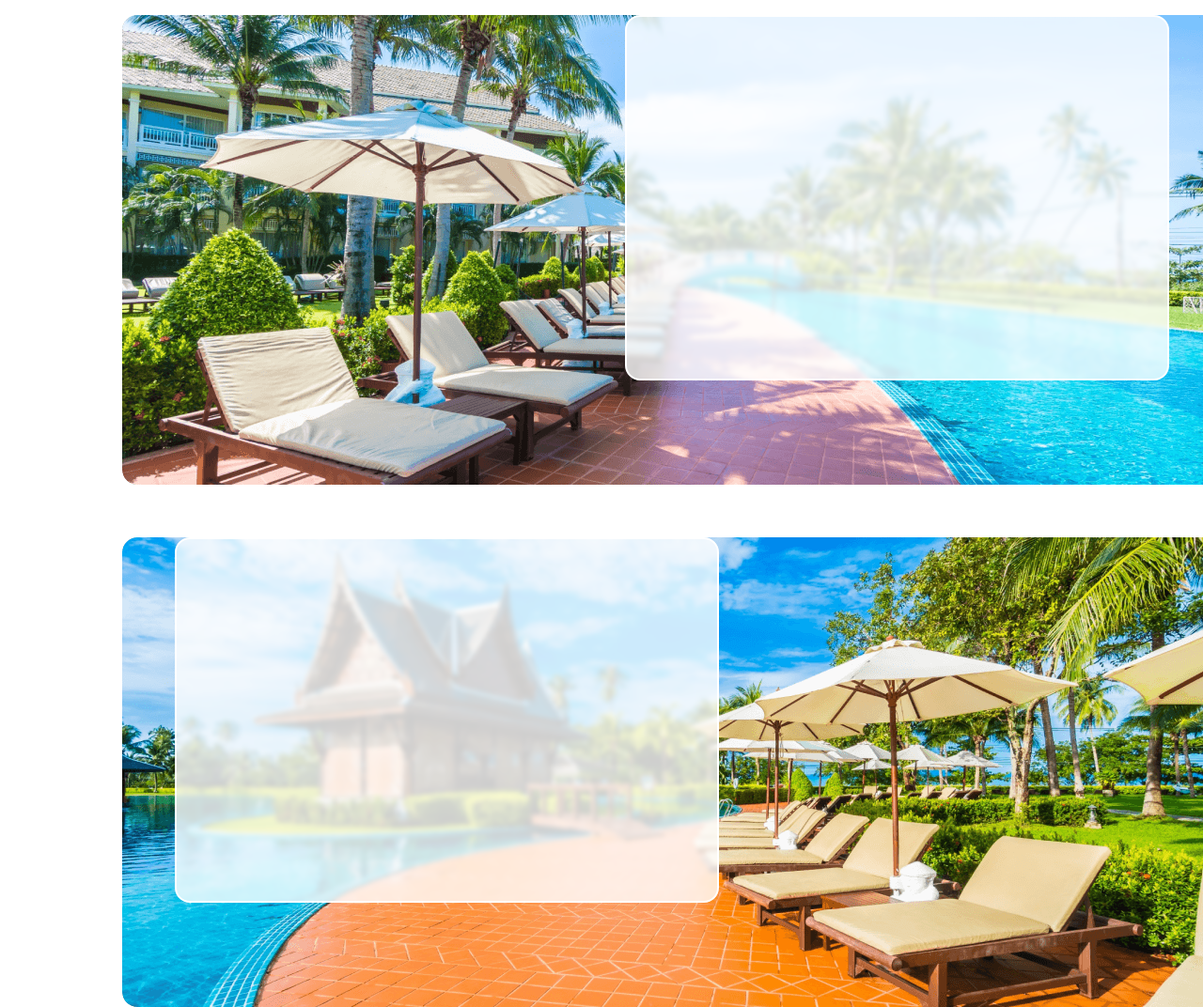
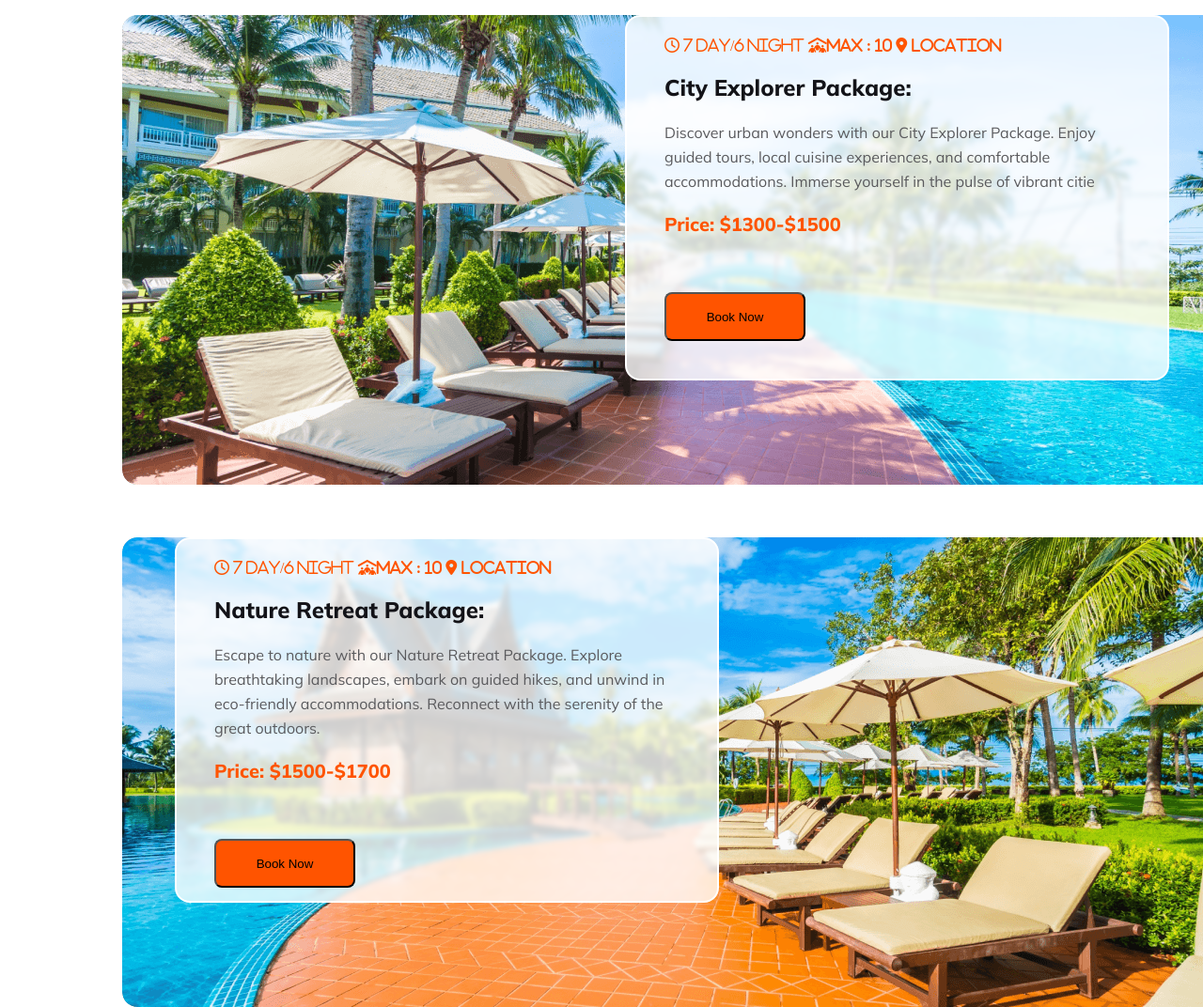
Before and after one commit to nurnewas/b9-a2-vacation-travel.com, a plain HTML site: page index.html in a window 1280 px wide. Shown: the part 3680-4752 px from the top of the page at 94% size. Drawn offline with Linux system fonts and the light colour scheme.

Commit message:
deal section inputtipe finished

```diff
--- a/index.html
+++ b/index.html
@@ -196,17 +196,41 @@
                     </div>
                     <div id="frst-deal">
                         <div class="first-deal-input">
-
+                        <p class="deal-icon">
+                            <i class="fa-regular fa-clock"> 7 Day/6 Night</i>
+                            <i class="fa-solid fa-people-roof">Max : 10</i>
+                            <i class="fa-solid fa-location-dot"> location</i>
+                        </p>
+                        <h2 class="deals-head">City Explorer Package:</h2>
+                        <p class="deals-para">Discover urban wonders with our City Explorer Package. Enjoy guided tours, local cuisine experiences, and comfortable accommodations. Immerse yourself in the pulse of vibrant citie</p>
+                        <h3 class="deals-price">Price: $1300-$1500</h3>
+                        <button class="deals-btn">Book Now</button>
                         </div>
                     </div>
                     <div class="sec-deal">
                         <div class="sec-deal-input">
-
+                            <p class="deal-icon">
+                                <i class="fa-regular fa-clock"> 7 Day/6 Night</i>
+                                <i class="fa-solid fa-people-roof">Max : 10</i>
+                                <i class="fa-solid fa-location-dot"> location</i>
+                            </p>
+                            <h2 class="deals-head">Nature Retreat Package:</h2>
+                            <p class="deals-para">Escape to nature with our Nature Retreat Package. Explore breathtaking landscapes, embark on guided hikes, and unwind in eco-friendly accommodations. Reconnect with the serenity of the great outdoors.</p>
+                            <h3 class="deals-price">Price: $1500-$1700</h3>
+                            <button class="deals-btn">Book Now</button>
                         </div>
                     </div>
                     <div class="thir-deal">
                         <div class="thrd-deal-input">
-
+                            <p class="deal-icon">
+                                <i class="fa-regular fa-clock"> 7 Day/6 Night</i>
+                                <i class="fa-solid fa-people-roof">Max : 10</i>
+                                <i class="fa-solid fa-location-dot"> location</i>
+                            </p>
+                            <h2 class="deals-head">Luxury Getaway Package:</h2>
+                            <p class="deals-para">Indulge in opulence with our Luxury Getaway Package. Experience world-class amenities, gourmet dining, and exclusive experiences in top-notch accommodations. Elevate your travel to unparalleled sophistication.</p>
+                            <h3 class="deals-price">Price: $1700-$1900</h3>
+                            <button class="deals-btn">Book Now</button>
                         </div>
                     </div>
                     <button style="margin: ;" class="input-button">Find Now</button>
--- a/style.css
+++ b/style.css
@@ -435,6 +435,47 @@ background: url(Images/Group\ 39.png), lightgray 50% / cover no-repeat;
     backdrop-filter: blur(2.5px);
     margin: 56px 56px 56px 535px;
 }
+/* Deal Input */
+.deal-icon{
+    color: #FF5400;
+    margin: 20px 40px;
+    gap: 20px;
+}
+.deals-head {
+    color: #131318;
+    font-size: 24px;
+    font-weight: 800;
+    margin: 20px 40px;
+    text-align: left;
+}
+.deals-para {
+    color: #5A5A5D;
+    font-size: 16px;
+    font-weight: 400;
+    line-height: 26px;
+    margin: 20px 40px;
+}
+.deals-price {
+    color: #FF5400;
+    font-size: 20px;
+    font-weight: 800;
+    margin: 20px 40px;
+}
+.deals-btn {
+    width: 150px;
+    height: 52px;
+    border-radius: 8px;
+    background: #FF5400;
+    transition: 0.4s;
+    cursor: pointer;
+    margin: 40px 40px;
+
+}
+.deals-btn:hover {
+    background-color: #6a2604;
+    color: #FFF;
+}
+
 /* Video Section */
 .new-section {
     width: 610px;
```
